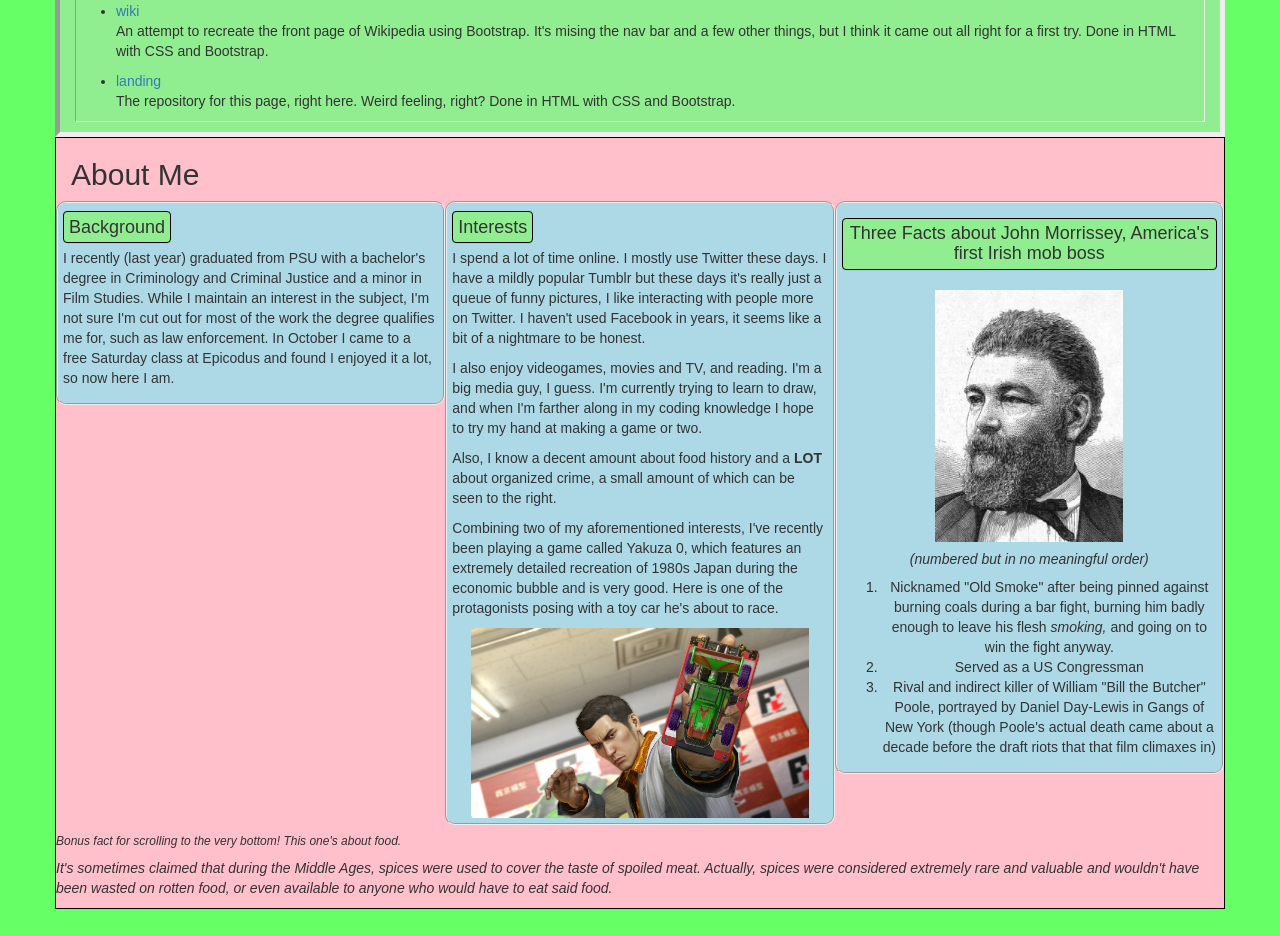
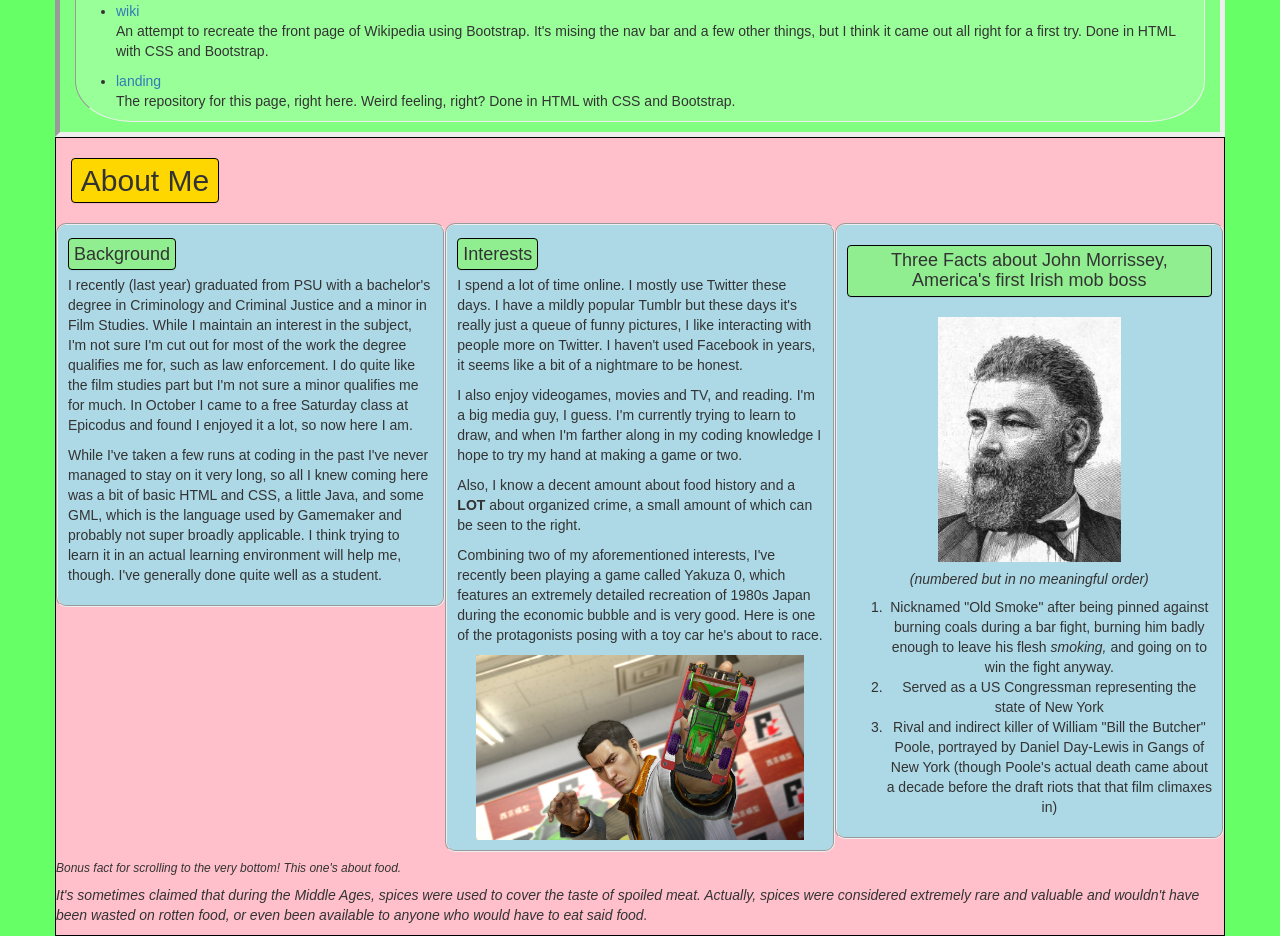
Before and after one commit to pinkjacket/landing, a plain HTML site: page index.html in a window 1280 px wide. Shown: the part 1019-1955 px from the top of the page. Before the commit the page ends 1928 px from the top, so only its background shows below. Drawn offline with Linux system fonts and the light colour scheme.

Commit message:
further tweaks, feeling pretty close to finalized

```diff
--- a/css/styles.css
+++ b/css/styles.css
@@ -14,13 +14,13 @@ body {
   display: block;
   border-style: inset;
   border-width: 5px;
-  background-color: lightgreen;
+  background-color: #80ff80;
 }
 
 .background {
   display: block;
   float: left;
-  padding: 5px;
+  padding: 10px;
   border-style: groove;
   border-width: 2px;
   background-color: lightblue;
@@ -30,7 +30,7 @@ body {
 .interests {
   display: block;
   float: left;
-  padding: 5px;
+  padding: 10px;
   border-style: groove;
   border-width: 2px;
   background-color: lightblue;
@@ -40,7 +40,7 @@ body {
 .facts {
   display: block;
   text-align: center;
-  padding: 5px;
+  padding: 10px;
   border-style: groove;
   border-width: 2px;
   background-color: lightblue;
@@ -57,7 +57,7 @@ img.resize {
   border-width: thin;
   border-color: black;
   background-color: lightblue;
-  padding: 5px;
+  padding: 8px;
 }
 
 .bpanel {
@@ -75,6 +75,17 @@ img.resize {
   border-color: black;
   background-color: lightgreen;
   padding: 5px;
+}
+
+.apanel {
+  display: block;
+  border-style: solid;
+  border-width: thin;
+  border-color: black;
+  background-color: gold;
+  padding: 5px;
+  max-width: 13%;
+  text-align: center;
 }
 
 .jumbotron {
@@ -106,9 +117,11 @@ p.bonusfact {
   font-size: 9pt;
 }
 
-ul {
+.biglist {
   border-style: inset;
   border-width: thin;
+  background-color: #99ff99;
+  border-radius: 5%;
 }
 
 img.resize2 {
--- a/index.html
+++ b/index.html
@@ -76,11 +76,13 @@
       </ul>
     </div>
     <div class="container about">
-      <h2>About Me</h2>
+      <h2><span class="panel apanel">About Me</span></h2>
+      <p></p>
       <div class="row">
         <div class="col-lg-4 background">
           <h4><span class="panel bpanel">Background</span></h4>
-          <p>I recently (last year) graduated from PSU with a bachelor's degree in Criminology and Criminal Justice and a minor in Film Studies. While I maintain an interest in the subject, I'm not sure I'm cut out for most of the work the degree qualifies me for, such as law enforcement. In October I came to a free Saturday class at Epicodus and found I enjoyed it a lot, so now here I am.</p>
+          <p>I recently (last year) graduated from PSU with a bachelor's degree in Criminology and Criminal Justice and a minor in Film Studies. While I maintain an interest in the subject, I'm not sure I'm cut out for most of the work the degree qualifies me for, such as law enforcement. I do quite like the film studies part but I'm not sure a minor qualifies me for much. In October I came to a free Saturday class at Epicodus and found I enjoyed it a lot, so now here I am.</p>
+          <p>While I've taken a few runs at coding in the past I've never managed to stay on it very long, so all I knew coming here was a bit of basic HTML and CSS, a little Java, and some GML, which is the language used by Gamemaker and probably not super broadly applicable. I think trying to learn it in an actual learning environment will help me, though. I've generally done quite well as a student.</p>
         </div>
         <div class="col-lg-4 interests">
           <h4><span class="panel bpanel">Interests</span></h4>
@@ -96,14 +98,14 @@
           <h5>(numbered but in no meaningful order)</h5>
           <ol>
             <li>Nicknamed "Old Smoke" after being pinned against burning coals during a bar fight, burning him badly enough to leave his flesh <em>smoking,</em> and going on to win the fight anyway.</li>
-            <li>Served as a US Congressman</li>
+            <li>Served as a US Congressman representing the state of New York</li>
             <li>Rival and indirect killer of William "Bill the Butcher" Poole, portrayed by Daniel Day-Lewis in Gangs of New York (though Poole's actual death came about a decade before the draft riots that that film climaxes in)</li>
           </ol>
         </div>
       </div>
       <div class="row bonusfact">
         <h6>Bonus fact for scrolling to the very bottom! This one's about food.</h6>
-        <p>It's sometimes claimed that during the Middle Ages, spices were used to cover the taste of spoiled meat. Actually, spices were considered extremely rare and valuable and wouldn't have been wasted on rotten food, or even available to anyone who would have to eat said food.</p>
+        <p>It's sometimes claimed that during the Middle Ages, spices were used to cover the taste of spoiled meat. Actually, spices were considered extremely rare and valuable and wouldn't have been wasted on rotten food, or even been available to anyone who would have to eat said food.</p>
       </div>
     </div>
   </body>
```
